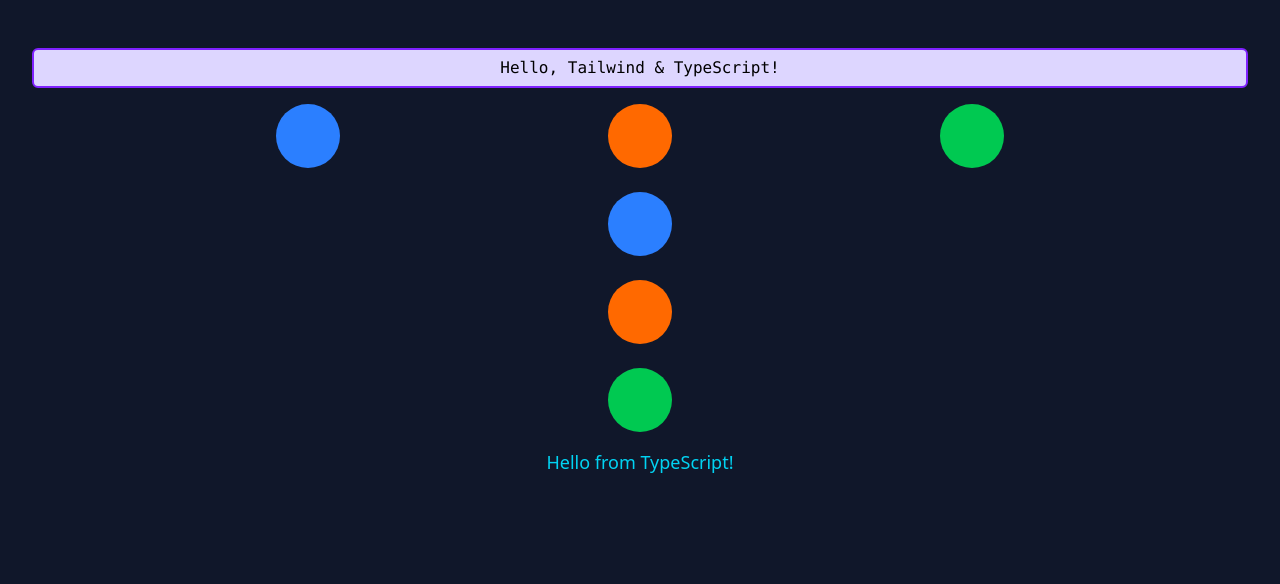
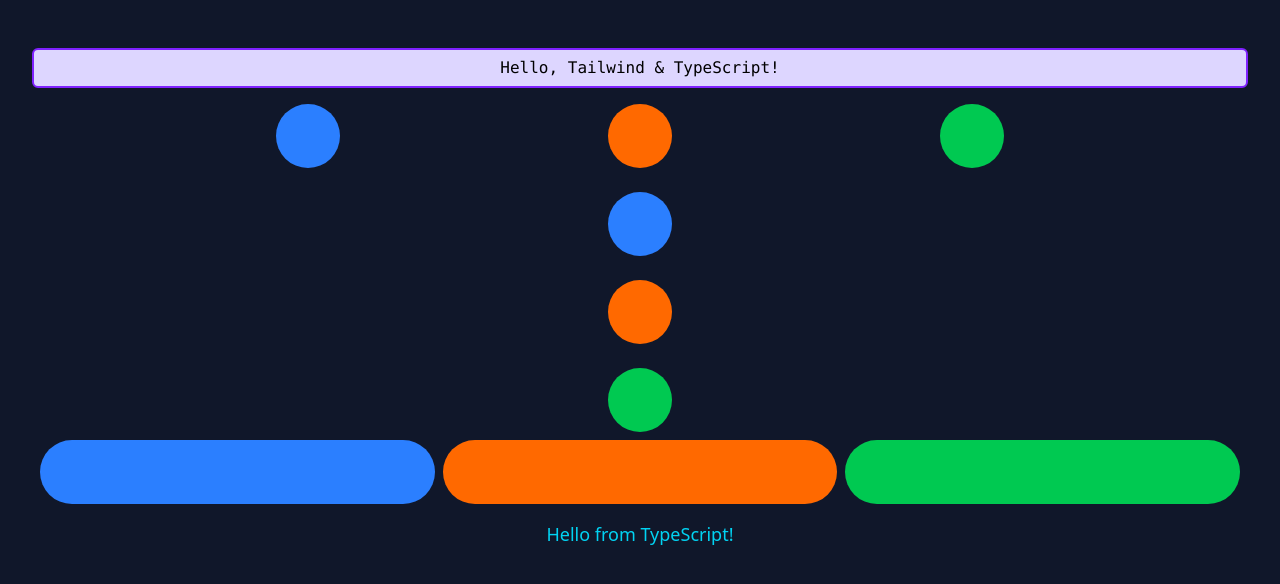
Before and after one commit to gkolb/tailwind-app, a website: page src/index.html in a window 1280 px wide. Drawn offline with Linux system fonts and the light colour scheme.

Commit message:
add grid

```diff
--- a/src/index.html
+++ b/src/index.html
@@ -14,15 +14,23 @@
         Hello, Tailwind & TypeScript!
       </h1>
     </div>
+    <!-- Flex Row -->
     <div class="flex space-x-6 justify-evenly mt-2">
       <div class="h-16 w-16 rounded-full bg-blue-500"></div>
       <div class="h-16 w-16 rounded-full bg-orange-500"></div>
       <div class="h-16 w-16 rounded-full bg-green-500"></div>
     </div>
+    <!-- Flex Column -->
     <div class="flex flex-col space-y-6 justify-center items-center mt-6">
       <div class="h-16 w-16 rounded-full bg-blue-500"></div>
       <div class="h-16 w-16 rounded-full bg-orange-500"></div>
       <div class="h-16 w-16 rounded-full bg-green-500"></div>
+    </div>
+    <!-- Grid -->
+    <div class="grid grid-cols-3 gap-2 mt-2 mx-2">
+      <div class="h-16 rounded-full bg-blue-500"></div>
+      <div class="h-16 rounded-full bg-orange-500"></div>
+      <div class="h-16 rounded-full bg-green-500"></div>
     </div>
     <div id="app" class="mt-4">
     </div>
```
Also changed, not shown: src/output.css.
